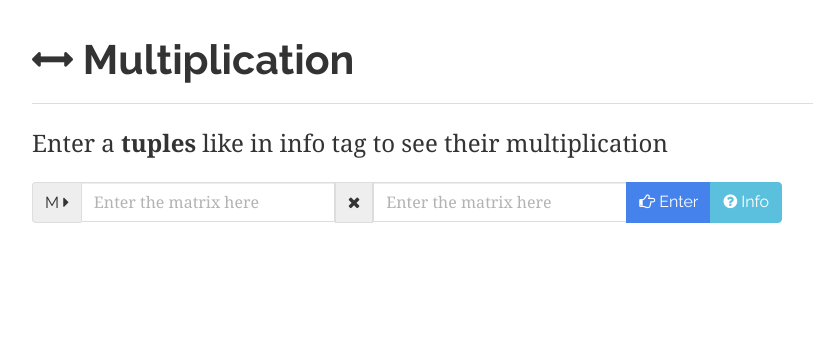
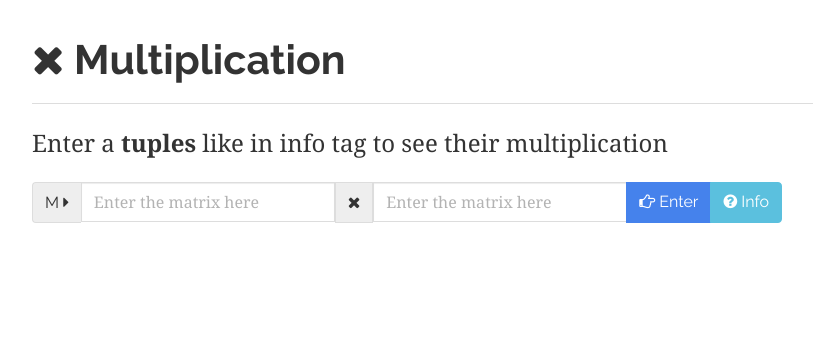
Before and after one commit to marianpetruk/Discrete_Math_project, a Flask app: page /multiplication in a window 1280 px wide. Shown: the part 67-420 px from the top of the page, without its empty margins (38-851 px from the left). Run offline with Flask 2, Linux system fonts and the light colour scheme; some libraries are stand-ins or nearby versions.

Commit message:
small fix

```diff
--- a/app.py
+++ b/app.py
@@ -143,12 +143,11 @@ def combinatorics():
     path = 'pages/placeholder.' + where + add + '.html'
     if data_m == "" or data_m is None or data_n == "" or data_n is None:
         return render_template(path, result=None, query1="", query2="", query_repeat="yes", query_order="yes", errors=["  Expression can`t be empty",
-                                                                    "  Вираз не може бути пустим"][lg_val], lg=lg if lg else "en")
+                                                                                                                       "  Вираз не може бути пустим"][lg_val], lg=lg if lg else "en")
     else:
         answer, res, e = Combinatorics.main(data_m, data_n, data_order, data_repeat, lg_val)
         data = [res, data_m, data_n, data_order, data_repeat, answer]
-        return render_template(path, result=data, errors=e, lg=lg if lg else "en",query1=data_m, query2=data_n, query_repeat=data_repeat, query_order=data_order)
-
+        return render_template(path, result=data, errors=e, lg=lg if lg else "en", query1=data_m, query2=data_n, query_repeat=data_repeat, query_order=data_order)
 
 
 @app.errorhandler(500)
--- a/templates/pages/placeholder.multiplication.html
+++ b/templates/pages/placeholder.multiplication.html
@@ -1,6 +1,6 @@
 {% extends 'layouts/main.html' %} {% block title %}Multiplication{% endblock %} {% block content %}
 <div class="page-header">
-   <h1><i class="fa fa-arrows-h" aria-hidden="true"></i>  Multiplication</h1>
+   <h1><i class="fa fa-times" aria-hidden="true"></i> Multiplication</h1>
 </div>
 <div class="row">
     <div class="col-md-8">
--- a/templates/pages/placeholder.multiplication_uk.html
+++ b/templates/pages/placeholder.multiplication_uk.html
@@ -1,6 +1,6 @@
 {% extends 'layouts/main.html' %} {% block title %}Множення{% endblock %} {% block content %}
 <div class="page-header">
-   <h1><i class="fa fa-arrows-h" aria-hidden="true"></i>  Множення</h1>
+   <h1><i class="fa fa-times" aria-hidden="true"></i>   Множення</h1>
 </div>
 <div class="row">
     <div class="col-md-8">
```
